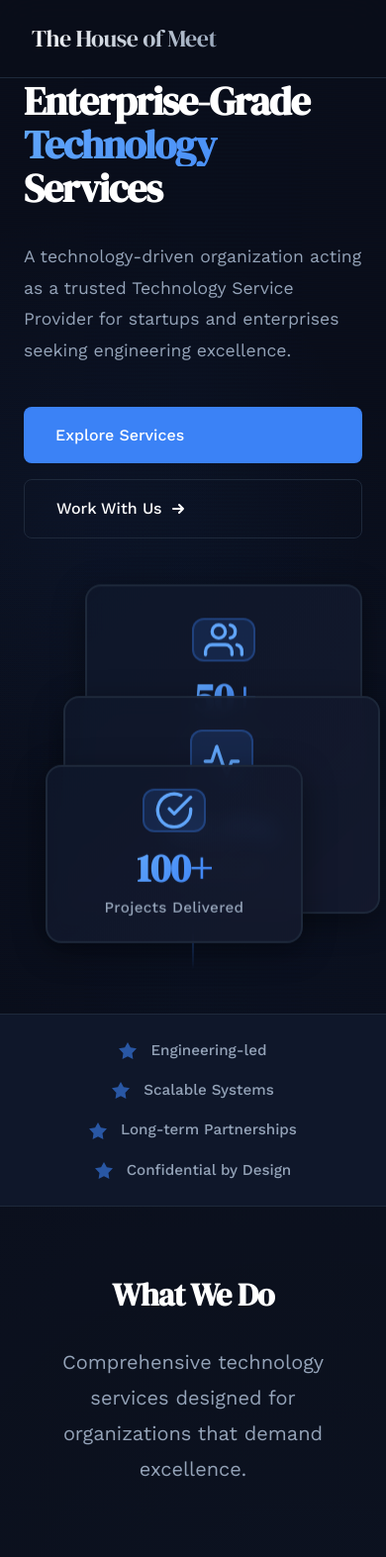
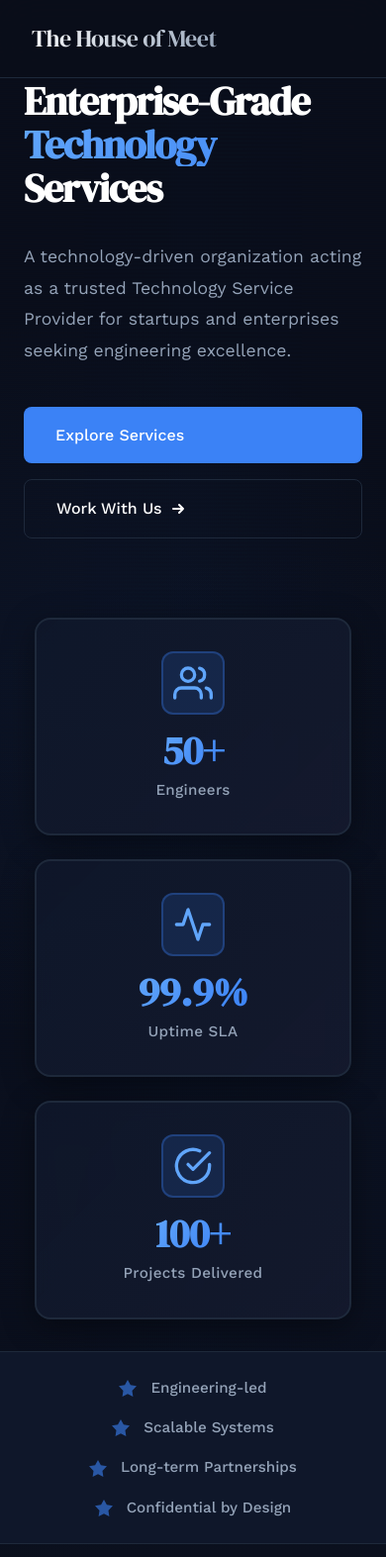
Before and after one commit to rbcodes/thehouseofmeet, a Flask app: page / in a window 390 px wide. Shown: the top 1573 px of the page at 99% size. Run offline with Flask 3, Linux system fonts and the light colour scheme.

Commit message:
Fix mobile layout for hero cards and CTA

```diff
--- a/app/static/css/style.css
+++ b/app/static/css/style.css
@@ -864,8 +864,13 @@ body {
     }
 
     .contact-link {
-        font-size: 1.25rem;
-        padding: 1.25rem 1.75rem;
+        font-size: 1.1rem;
+        padding: 1rem 1.25rem;
+        max-width: 100%;
+        white-space: normal;
+        text-align: center;
+        word-break: break-all;
+        justify-content: center;
     }
 
     .footer-content {
@@ -873,4 +878,32 @@ body {
         gap: 2rem;
         text-align: center;
     }
+
+    .hero-visual {
+        height: auto;
+        display: flex;
+        flex-direction: column;
+        gap: 1.5rem;
+        align-items: center;
+        margin-top: 2rem;
+    }
+
+    .visual-card {
+        position: relative;
+        width: 100%;
+        max-width: 320px;
+        height: auto;
+        animation: none;
+        transform: none !important;
+    }
+
+    .card-1,
+    .card-2,
+    .card-3 {
+        top: auto;
+        left: auto;
+        right: auto;
+        bottom: auto;
+    }
+
 }
```
